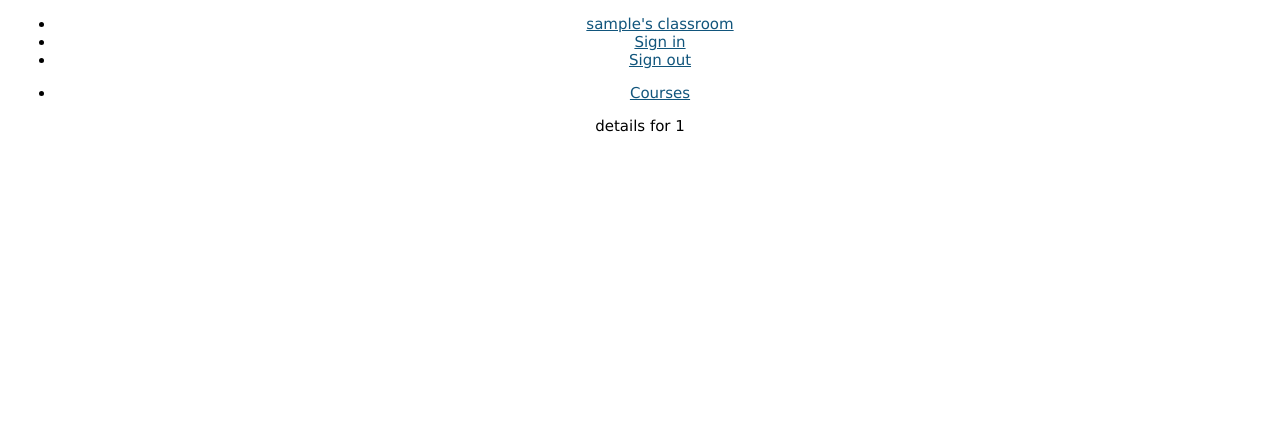
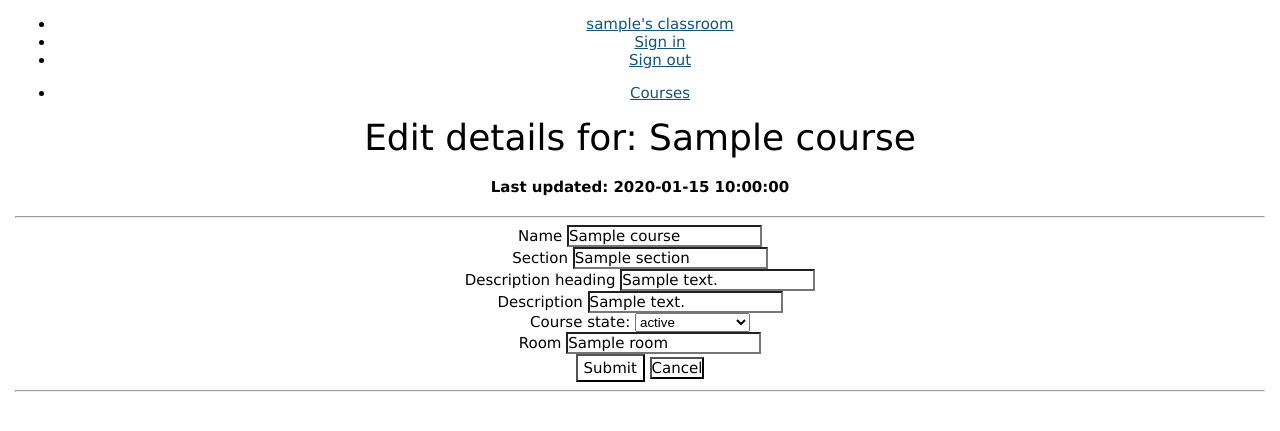
Before and after one commit to Geimaj/paranormal-minds, a Python web app: template src/templates/course/details.html in a window 1280 px wide. Shown: the top 431 px of the page. Run offline with Jinja, Linux system fonts and the light colour scheme; the template is opened without the code that fills it: most values are stand-ins (such as "Sample title", 1, 10 or a date in 2020); some web fonts are replaced.

Commit message:
update course details page

```diff
--- a/src/router.py
+++ b/src/router.py
@@ -15,8 +15,8 @@ app = WSGIApplication(
 
         Route('/course/create', handler='src.app.course.CreateCourse'),
         Route('/course/join', handler='src.app.course.JoinCourse'),
+        Route('/course/<courseID>/details', handler='src.app.course.CourseDetailsHandler'),
         Route('/course/<id>', handler='src.app.course.CourseHandler'),
-        Route('/course/<id>/details', handler='src.app.course.CourseHandler'),
 
         Route('/courses', handler='src.app.courses.CoursesHandler'),
 
--- a/src/styles/main.scss
+++ b/src/styles/main.scss
@@ -6,7 +6,7 @@ $background-color: #ffeeff;
 @import "skeleton.min";
 @import "courses";
 @import "course";
-
+@import "course-details";
 
 html, body {
 
--- a/src/templates/course/details.html
+++ b/src/templates/course/details.html
@@ -1,5 +1,60 @@
 {% extends "layout.html" %} {% block page_content %}
 
-    details for {{ id }}
+    <div id="course-details">
+
+        <h1>Edit details for: {{ course.name }}</h1>
+        <h4>Last updated: {{ course.updateTime }}</h4>
+        <hr>
+
+        <form method="post" action="/course/{{ course.id }}/details">
+            <div class="row">
+                <div class="eight columns">
+                    <label for="name">Name</label>
+                    <input type="text" name="name" value="{{ course.name }}">
+                </div>
+                <div class="two columns">
+                    <label for="section">Section</label>
+                    <input type="text" name="section" value="{{ course.section }}">
+                </div>
+            </div>
+
+            <div class="row">
+                <div class="two columns">
+                    <label for="description-heading">Description heading</label>
+                    <input class="five columns"  type="text" name="description-heading" value="{{ course.descriptionHeading }}">
+                </div>
+                <div class="eight columns">
+                    <label for="description">Description</label>
+                    <input class="five columns"  type="text" name="description" value="{{ course.description }}">
+                </div>
+            </div>
+
+            <div class="row">
+                <div class="two columns">
+
+                    <label for="courseState">Course state:</label>
+                    <select class="2 columns" id="courseState" name="courseState">
+                        <option value="{{ course.courseState }}" selected disabled hidden>{{ course.courseState }}</option>
+                        <option value="ARCHIVED">ARCHIVED</option>
+                        <option value="PROVISIONED">PROVISIONED</option>
+                        <option value="DECLINED">DECLINED</option>
+                        <option value="ACTIVE">ACTIVE</option>
+                        <option value="SUSPENDED">SUSPENDED</option>
+                    </select>
+                </div>
+                <div class="two columns">
+
+                    <label for="room">Room</label>
+                    <input class="2 columns"  type="text" name="room" value="{{ course.room }}">
+                </div>
+            </div>
+            <input class="button-primary" value="Submit" type="submit">
+            <input class="button" value="Cancel" type="button">
+
+        </form>
+
+        <hr>
+
+    </div>
 
 {% endblock %}
```
Also changed, not shown: src/app/course.py (+39 -3 lines), src/styles/_course-details.scss (added, +17 -0 lines), src/templates/course/course.html (+20 -0 lines).
